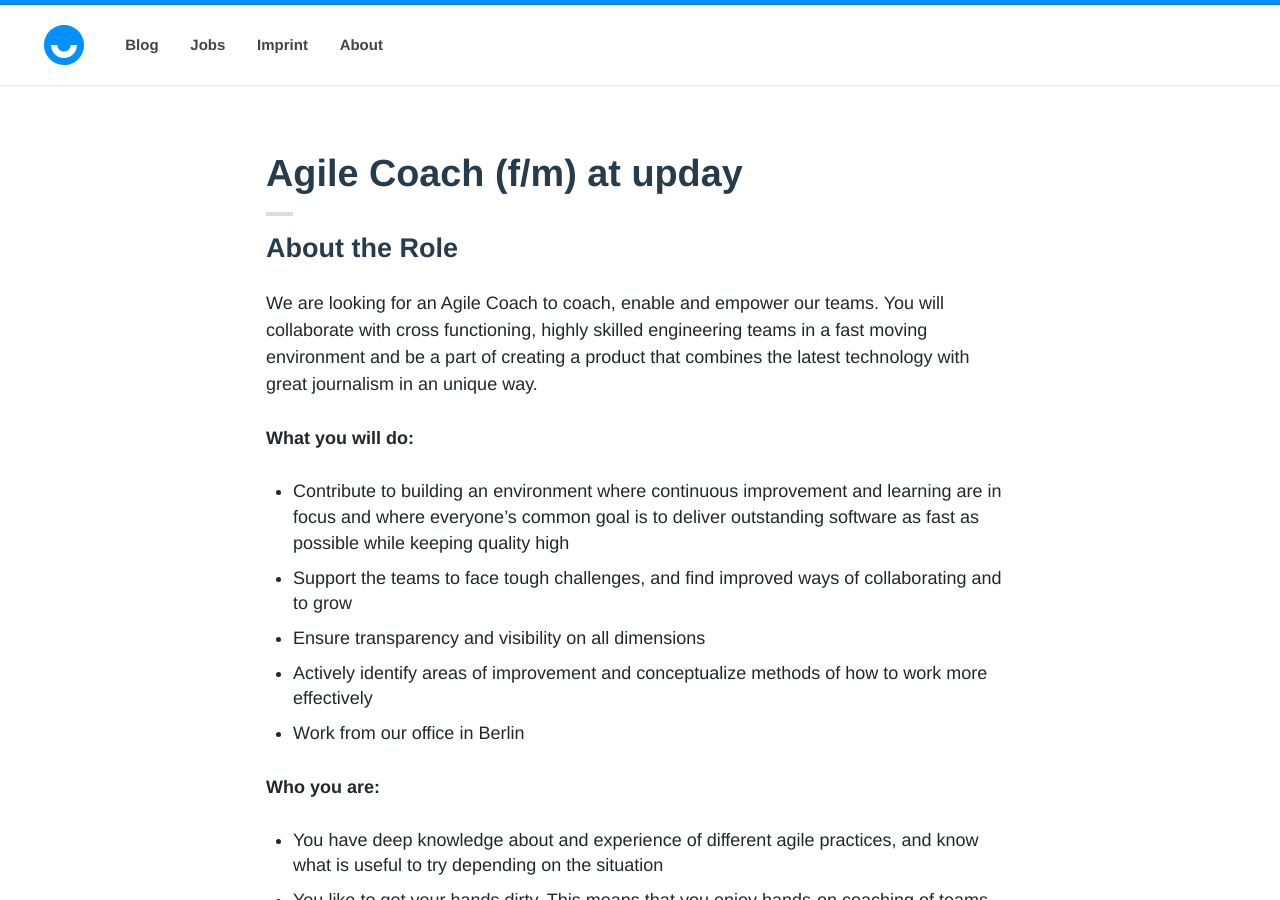
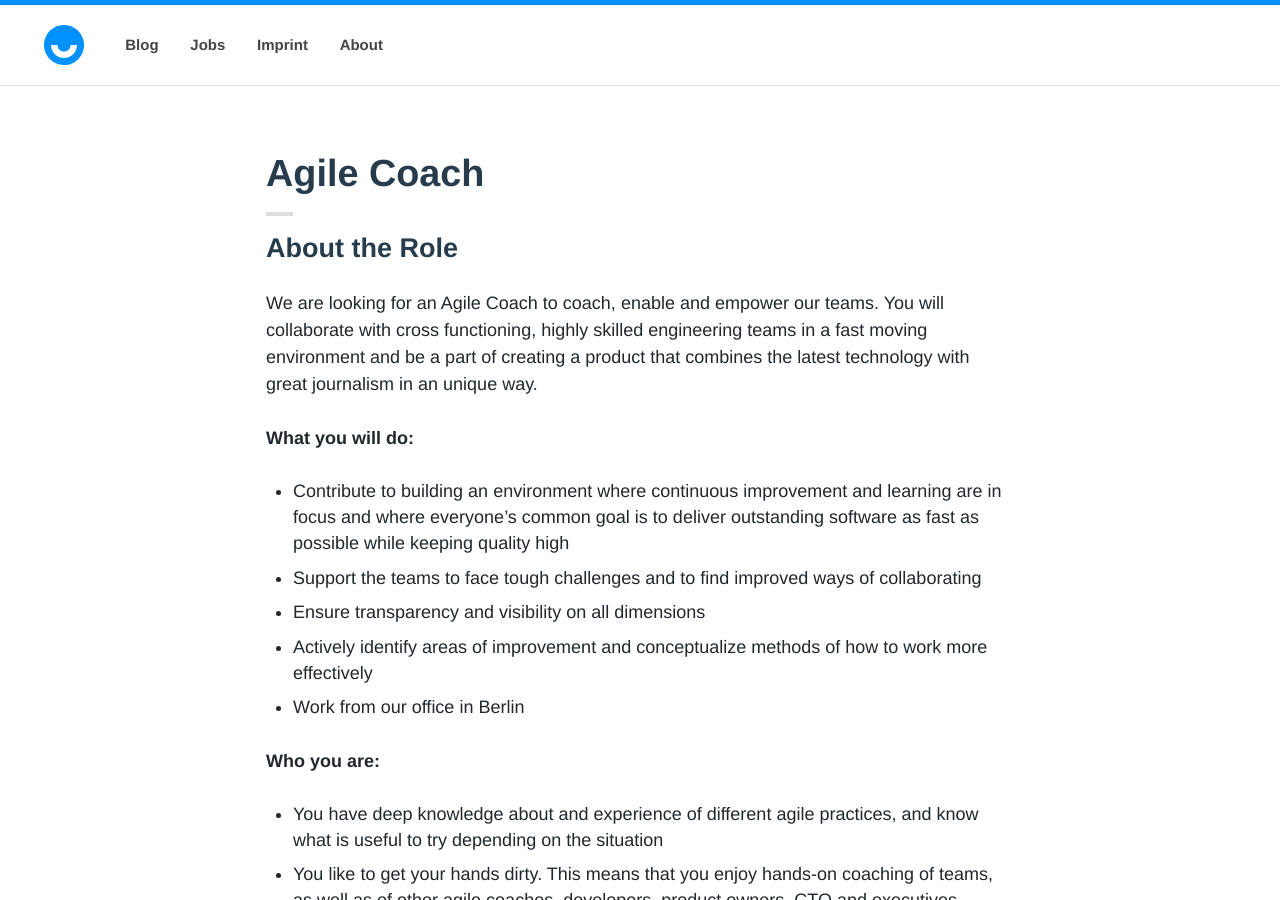
Before and after one commit to upday/upday.github.io, a Jekyll site: the page built from _posts/jobs/2017-05-03-agile.md, in a window 1280 px wide and 900 px high. Built offline with Jekyll 4.4.1, drawn with Linux system fonts in a browser that asks for light colours; nearby versions of some CDN libraries; some web fonts are replaced; comment, search, counter and statistics services are not loaded.

Commit message:
one more typo

```diff
--- a/_posts/jobs/2017-05-03-agile.md
+++ b/_posts/jobs/2017-05-03-agile.md
@@ -1,6 +1,6 @@
 ---
 layout: static
-title: "Agile Coach (f/m) at upday"
+title: "Agile Coach"
 description: We want you!
 modified:
 categories: jobs
@@ -16,7 +16,7 @@
 **What you will do:**
 
 * Contribute to building an environment where continuous improvement and learning are in focus and where everyone’s common goal is to deliver outstanding software as fast as possible while keeping quality high
-* Support the teams to face tough challenges, and find improved ways of collaborating and to grow
+* Support the teams to face tough challenges and to find improved ways of collaborating
 * Ensure transparency and visibility on all dimensions
 * Actively identify areas of improvement and conceptualize methods of how to work more effectively
 * Work from our office in Berlin
```
